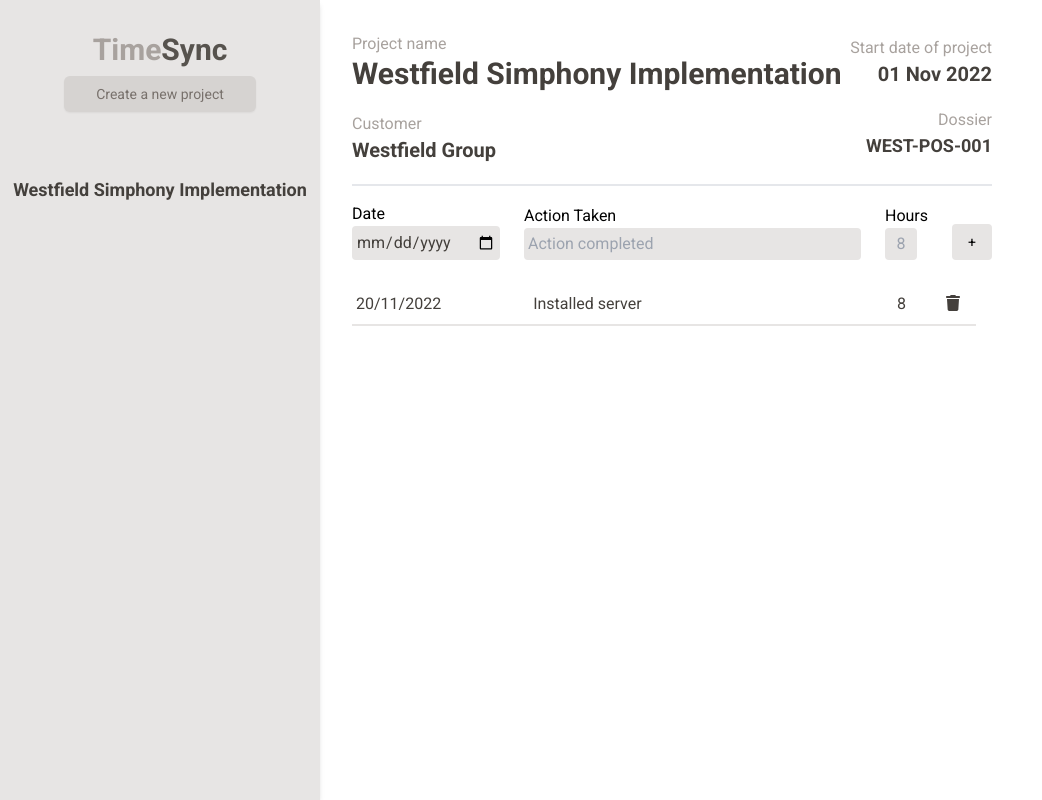
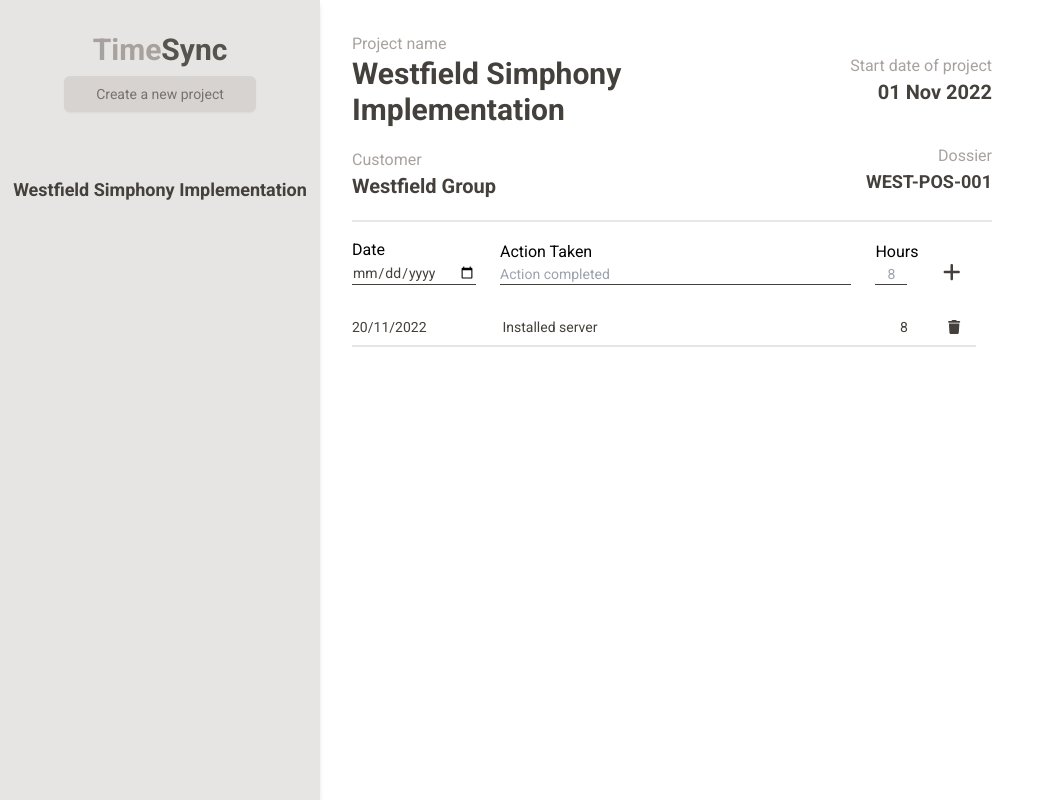
Before and after one commit to wylieaj/TimeSync, a React (Vite) app: page / in a window 1280 px wide. Both pictures are taken after a click on the button "Westfield Simphony Implementation". Shown: the whole page, without its empty margins (0-1042 px from the left). Built offline with nearby package versions, Linux system fonts and the light colour scheme.

Commit message:
Error handling on inputs

```diff
--- a/src/components/Content/NewProject.jsx
+++ b/src/components/Content/NewProject.jsx
@@ -1,8 +1,10 @@
-import { useRef } from "react";
+import { useRef, useState } from "react";
 import Button from "../Buttons/Button";
 import Input from "../Inputs/Input";
 
 const NewProject = ({ addProject, cancelProject }) => {
+  const [isError, setIsError] = useState(false);
+
   const nameRef = useRef();
   const startDateRef = useRef();
   const customerRef = useRef();
@@ -14,9 +16,10 @@
     const projectCustomer = customerRef.current.value;
     const projectDossier = dossierRef.current.value;
 
-    if (projectName === "" || projectCustomer === "" || projectDescription === "" || projectDossier === "" || projectStartDate === "") {
-      console.log("ERROR, all fields must be filled");
+    if (projectName === "" || projectCustomer === "" || projectDossier === "" || projectStartDate === "") {
+      setIsError(true);
     } else {
+      setIsError(false);
       const projectData = {
         name: projectName,
         customer: projectCustomer,
@@ -30,15 +33,20 @@
 
   return (
     <section className="w-2/3 my-auto">
-      <div className="flex justify-center gap-24">
+      <div className="flex justify-center gap-24 mb-8">
         <Input labelName="Project Name" inputLink="name" ref={nameRef} />
         <Input labelName="Start Date" inputLink="projectStartDate" type="date" ref={startDateRef} />
       </div>
-      <div className="flex justify-center gap-24 mt-8">
+      <div className="flex justify-center gap-24 mb-8">
         <Input labelName="Customer" inputLink="customer" ref={customerRef} />
         <Input labelName="Dossier" inputLink="custDossier" ref={dossierRef} />
       </div>
-      <div className="flex justify-center gap-24 mt-16">
+      {isError && (
+        <div className="flex justify-center my-2">
+          <p className="text-red-500 text-sm">Please ensure all fields are complete.</p>
+        </div>
+      )}
+      <div className="flex justify-center gap-24 mt-8">
         <Button buttonLabel="Submit" func={submitProject} />
         <button onClick={cancelProject} className="text-lg text-stone-700 hover:text-red-600">
           Cancel
--- a/src/components/Content/SelectedProject.jsx
+++ b/src/components/Content/SelectedProject.jsx
@@ -16,7 +16,7 @@
             <p className="text-stone-400">Project name</p>
             <h1 className="text-3xl text-stone-700 font-bold">{projectObj.name}</h1>
           </div>
-          <div className="flex flex-col items-end">
+          <div className="flex flex-col items-end w-1/3">
             <p className="text-stone-400">Start date of project</p>
             <p className="text-xl text-stone-700 font-bold ">{formattedDate}</p>
           </div>
--- a/src/components/SideBar/SideBar.jsx
+++ b/src/components/SideBar/SideBar.jsx
@@ -18,7 +18,7 @@
           {allProjects.projects.map((project) => {
             let projectClass = "";
             if (allProjects.contentState === project.id) {
-              projectClass = "text-lg text-stone-700 font-bold hover:text-stone-900";
+              projectClass = "text-lg text-stone-700 font-bold hover:text-stone-900 text-wrap";
             } else {
               projectClass = "text-lg text-stone-500 hover:text-stone-900";
             }
--- a/src/components/Timesheets/TimesheetInput.jsx
+++ b/src/components/Timesheets/TimesheetInput.jsx
@@ -1,9 +1,27 @@
-import { useRef } from "react";
+import { useRef, useState } from "react";
+import { FontAwesomeIcon } from "@fortawesome/react-fontawesome";
+import { faPlus } from "@fortawesome/free-solid-svg-icons";
 
 const TimesheetInput = ({ addTimesheet }) => {
+  const [isError, setIsError] = useState(false);
+  const [input, setInput] = useState({
+    date: "",
+    action: "",
+    hours: "",
+  });
+
   const dateRef = useRef();
   const actionRef = useRef();
   const hoursRef = useRef();
+
+  const updateInput = (evt) => {
+    setInput((prevState) => {
+      return {
+        ...prevState,
+        [evt.target.name]: evt.target.value,
+      };
+    });
+  };
 
   const submitTimesheet = () => {
     let dateEnt = dateRef.current.value;
@@ -18,19 +36,27 @@
 
     if (dateEnt.trim() !== "" && actionEnt.trim() !== "" && hoursEnt.trim() !== "") {
       addTimesheet(timesheetData);
-      dateEnt = "";
-      actionEnt = "";
-      hoursEnt = "";
+      setIsError(false);
+      setInput({ date: "", action: "", hours: "" });
     } else {
-      console.log("ALL FIELDS MUST BE COMPLETED");
+      setIsError(true);
     }
   };
+
   return (
     <>
-      <div className="mt-4 mb-8 flex items-end gap-6 ">
+      <div className="mt-4 mb-4 w-12/12 flex items-end gap-6 flex-grow">
         <div className="flex flex-col">
           <label htmlFor="date">Date</label>
-          <input type="date" name="date" ref={dateRef} id="date" className="bg-stone-200 p-1 rounded outline-none text-stone-700 focus:border-b-[1px] border-black" />
+          <input
+            type="date"
+            name="date"
+            ref={dateRef}
+            onChange={updateInput}
+            value={input.date}
+            id="date"
+            className="text-sm outline-none text-stone-700 border-b-[1px] border-stone-700 focus:border-b-2"
+          />
         </div>
         <div className="flex flex-col w-full">
           <label htmlFor="action">Action Taken</label>
@@ -38,27 +64,32 @@
             placeholder="Action completed"
             name="action"
             id="action"
+            onChange={updateInput}
+            value={input.action}
             ref={actionRef}
-            className="bg-stone-200 p-1 rounded outline-none text-stone-700 focus:border-b-[1px] border-black text-wrap"
+            className="text-sm outline-none text-stone-700 border-b-[1px] border-stone-700 focus:border-b-2 text-wrap"
           />
         </div>
         <div className="flex flex-col">
           <label htmlFor="hours">Hours</label>
           <input
             type="text"
+            onChange={updateInput}
+            value={input.hours}
             name="hours"
             ref={hoursRef}
             id="hours"
-            className="bg-stone-200 p-1 rounded w-8 text-center outline-none text-stone-700 focus:border-b-[1px] border-black"
+            className="text-sm w-8 text-center outline-none text-stone-700 border-b-[1px] border-stone-700 focus:border-b-2"
             placeholder="8"
           />
         </div>
-        <div className="flex flex-col">
-          <button onClick={submitTimesheet} className="bg-stone-200 p-2 px-4 rounded text-sm hover:bg-stone-600 hover:text-stone-200">
-            +
+        <div className="mr-8">
+          <button onClick={submitTimesheet} className="">
+            <FontAwesomeIcon icon={faPlus} size="lg" style={{ color: "#44403c" }} />
           </button>
         </div>
       </div>
+      <div className="flex justify-center text-red-500 mb-4 text-sm ">{isError && <p>Please ensure all fields are complete.</p>}</div>
     </>
   );
 };
--- a/src/components/Timesheets/Timesheets.jsx
+++ b/src/components/Timesheets/Timesheets.jsx
@@ -9,24 +9,24 @@
         <TimesheetInput addTimesheet={addTimesheet} />
       </div>
 
-      <div className={timesheetObj.length > 12 ? "overflow-y-scroll max-h-[31rem]" : "pr-4"}>
-        {timesheetObj.length > 0 &&
+      <div className={timesheetObj.length > 12 ? "overflow-y-scroll max-h-[31rem]" : "pr-4 "}>
+        {timesheetObj.length > 0 ? (
           timesheetObj.map((ts) => {
             const formattedDate = new Date(ts.date).toLocaleDateString("en-GB", {
               day: "2-digit",
-              month: "numeric",
+              month: "2-digit",
               year: "numeric",
             });
             return (
-              <div key={ts.id} className="flex items-center w-12/12 gap-10 text-stone-700 pb-2 mb-2 border-b-2 border-stone-200">
-                <div className="text-nowrap pr-12">
-                  <h2 className=" pl-1">{formattedDate}</h2>
+              <div key={ts.id} className="flex items-center w-12/12 gap-10 text-stone-700 pb-2 mb-2 border-b-2 border-stone-200 text-sm">
+                <div className="text-nowrap pr-9">
+                  <h2 className="">{formattedDate}</h2>
                 </div>
                 <div className="w-full">
-                  <p className="pl-1 w-full max-w-full text-wrap">{ts.action}</p>
+                  <p className="w-full max-w-full text-wrap">{ts.action}</p>
                 </div>
                 <div>
-                  <h2 className="pl-1">{ts.hours}</h2>
+                  <h2 className="">{ts.hours}</h2>
                 </div>
 
                 <div className="mr-4">
@@ -36,12 +36,18 @@
                         deleteTimesheet(ts.id);
                       }}
                       icon={faTrash}
+                      style={{ color: "#44403c" }}
                     />
                   </button>
                 </div>
               </div>
             );
-          })}
+          })
+        ) : (
+          <div className="flex justify-center">
+            <p className="text-xl text-stone-400">Use the fields above to add to this timesheet.</p>
+          </div>
+        )}
       </div>
     </>
   );
```
